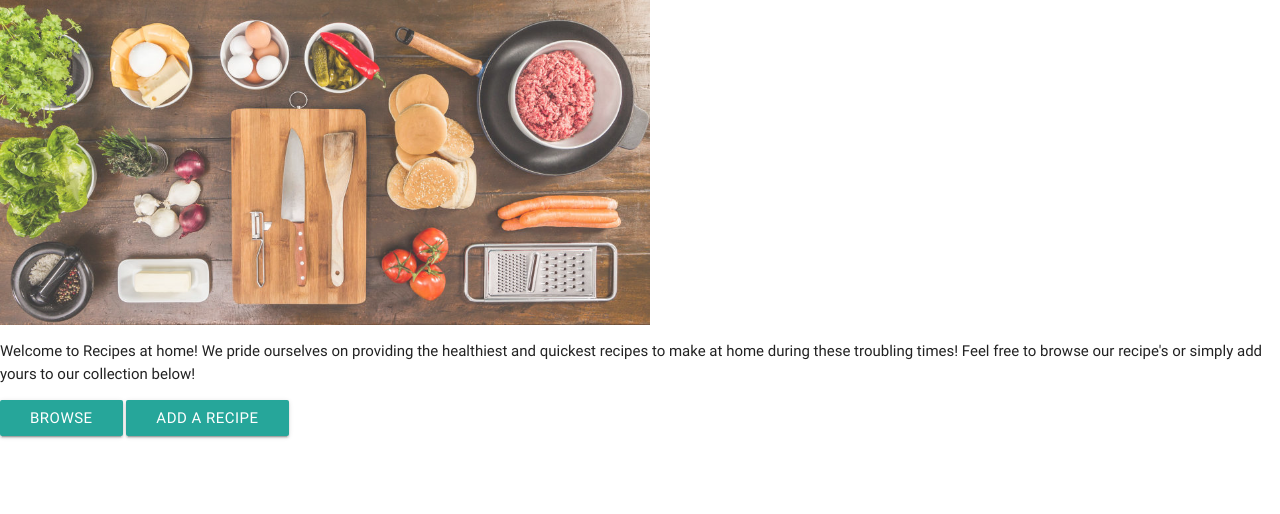
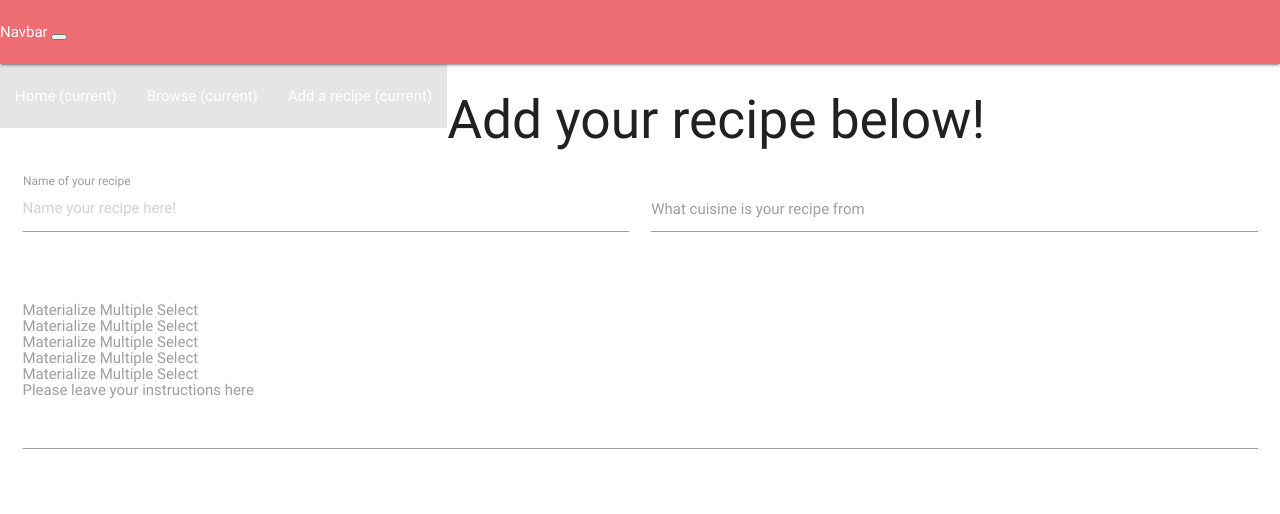
Before and after one commit to stormtrooper88/Cook-Book-Milestone-Three-Project, a Flask app: page /addrecipe in a window 1280 px wide. Shown: the top 514 px of the page. Run offline with Flask 2, Linux system fonts and the light colour scheme; data that the repository does not hold is empty; some libraries are stand-ins or nearby versions.

Commit message:
Added navbar

```diff
--- a/app.py
+++ b/app.py
@@ -11,10 +11,9 @@ app.config["MONGO_URI"] = 'mongodb+srv://root:Rundle18@myfirstcluster-6cjbt.mong
 mongo = PyMongo(app)
 
 @app.route('/')
-@app.route('/recipes')
-def hello():
-    recipes = mongo.db.recipes.find()
-    return render_template("base.html", recipes=recipes)
+@app.route('/recipe')
+def recipe():
+    return render_template("index.html", page_title="Home Page")
 
 @app.route('/browse')
 def browse():
@@ -22,7 +21,12 @@ def browse():
 
 @app.route('/addrecipe')
 def addrecipe():
-    return render_template("addrecipe.html", page_title="Add A Recipe")
+    bases = mongo.db.bases.find()
+    meats = mongo.db.meats.find()
+    sauces = mongo.db.sauces.find()
+    spices = mongo.db.spices.find()
+    vegetables = mongo.db.vegetables.find()
+    return render_template("addrecipe.html", page_title="Add A Recipe", bases=mongo.db.bases.find(), meats=mongo.db.meats.find(), sauces=mongo.db.sauces.find(), spices=mongo.db.spices.find(), vegetables=mongo.db.vegetables.find())
 
 if __name__ == '__main__':
     app.run(host=os.environ.get('IP', '0.0.0.0'),
--- a/templates/addrecipe.html
+++ b/templates/addrecipe.html
@@ -1,29 +1,74 @@
-{% extends 'base.html' %}
-{% block content %}
+{% extends 'base.html' %} {% block content %}
 
- <img class="materialboxed" width="650" src="static/images/frontimage.jpeg.jpg">
-     <p>Welcome to Recipes at home!
-We pride ourselves on providing the healthiest and quickest recipes to make at home during these troubling times!
+<h2>Add your recipe below!</h2>
 
-Feel free to browse our recipe's or simply add yours to our collection below!
-	</p>
+  <div class="row">
+    <form class="col s12">
+      <div class="row">
+        <div class="input-field col s6">
+          <input placeholder="Name your recipe here!" id="recipes_Recipe" type="text" class="validate">
+          <label for="name_of_recipe">Name of your recipe</label>
+        </div>
+        <div class="input-field col s6">
+          <input id="recipes_Cuisine" type="text" class="validate">
+          <label for="cuisine">What cuisine is your recipe from</label>
+        </div>
+      </div>
 
-<a href="browse.html" class="waves-effect waves-light btn">Browse</a>
+  <div action="" method="POST" class="input-field col s12">
+    <select multiple>
+    {% for base in bases %}
+      <option value="{{base.bases}}">{{base.bases}}</option>
+            {% endfor %}
+    </select>
+    <label>Materialize Multiple Select</label>
+  </div>
 
-<a href="addrecipe.html" class="waves-effect waves-light btn">Add a recipe</a>
+    <div action="" method="POST" class="input-field col s12">
+    <select multiple>
+    {% for meat in meats %}
+      <option value="{{meat.meats}}">{{meat.meats}}</option>
+      {% endfor %}
+    </select>
+    <label>Materialize Multiple Select</label>
+  </div>
 
-    {% for recipe in recipes %}
-        {{recipe.Recipe}}<br>
-        {{recipe.Cuisine}}<br>
-        {{recipe.Ingredients_bases}}<br>
-        {{recipe.Ingredients_sauces}}<br>
-        {{recipe.Ingrediets_spices}}<br>
-        {{recipe.Ingredients_vegetables}}<br>
-        {{recipe.Ingredients_meats}}<br>
-        {{recipe.Instructions}}<br>
+    <div action="" method="POST" class="input-field col s12">
+    <select multiple>
+    {% for sauce in sauces %}
+      <option value="{{sauce.sauces}}">{{sauce.sauces}}</option>
+            {% endfor %}
+    </select>
+    <label>Materialize Multiple Select</label>
+  </div>
 
+    <div action="" method="POST" class="input-field col s12">
+    <select multiple>
+    {% for spice in spices %}
+      <option value="{{spice.spices}}">{{spice.spices}}</option>
+            {% endfor %}
+    </select>
+    <label>Materialize Multiple Select</label>
+  </div>
 
+    <div action="" method="POST" class="input-field col s12">
+    <select multiple>
+    {% for vegetable in vegetables %}
+      <option value="{{vegetable.vegetables}}">{{vegetable.vegetables}}</option>
+            {% endfor %}
+    </select>
+    <label>Materialize Multiple Select</label>
+  </div>
 
-    {% endfor %}
+   <div class="row">
+    <form class="col s12">
+      <div class="row">
+        <div class="input-field col s12">
+          <textarea id="recipes_Instructions" class="materialize-textarea"></textarea>
+          <label for="textarea1">Please leave your instructions here</label>
+        </div>
+      </div>
+    </form>
+  </div>
 
-    {% endblock %}
+{% endblock %}
--- a/templates/base.html
+++ b/templates/base.html
@@ -9,7 +9,34 @@
 <meta name="viewport" content="width=device-width, initial-scale=1.0"/>
 </head>
 <body>
+<header>
+<nav class="navbar navbar-expand-lg navbar-light bg-light">
+  <a class="navbar-brand" href="#">Navbar</a>
+  <button class="navbar-toggler" type="button" data-toggle="collapse" data-target="#navbarSupportedContent" aria-controls="navbarSupportedContent" aria-expanded="false" aria-label="Toggle navigation">
+    <span class="navbar-toggler-icon"></span>
+  </button>
 
+  <div class="collapse navbar-collapse" id="navbarSupportedContent">
+    <ul class="navbar-nav mr-auto">
+      <li class="nav-item active">
+        <a class="nav-link" href="{{url_for('recipe')}}">Home <span class="sr-only">(current)</span></a>
+      </li>
+      </div>
+        <div class="collapse navbar-collapse" id="navbarSupportedContent">
+    <ul class="navbar-nav mr-auto">
+      <li class="nav-item active">
+        <a class="nav-link" href="{{url_for('browse')}}">Browse <span class="sr-only">(current)</span></a>
+      </li>
+      </div>
+        <div class="collapse navbar-collapse" id="navbarSupportedContent">
+    <ul class="navbar-nav mr-auto">
+      <li class="nav-item active">
+        <a class="nav-link" href="{{url_for('addrecipe')}}">Add a recipe <span class="sr-only">(current)</span></a>
+      </li>
+      </div>
+      </nav>
+
+</header>
  <script src="https://cdnjs.cloudflare.com/ajax/libs/jquery/3.2.1/jquery.min.js"></script>
     <script src="https://cdnjs.cloudflare.com/ajax/libs/materialize/0.100.2/js/materialize.min.js"></script>
     <script type="text/javascript">
@@ -20,7 +47,9 @@
 
 {% block content %}
 
-<h1>Cook Book</h1>
+
+
+<h1>Recipes at home!</h1>
  <img class="materialboxed" width="650" src="static/images/frontimage.jpeg.jpg">
      <p>Welcome to Recipes at home!
 We pride ourselves on providing the healthiest and quickest recipes to make at home during these troubling times!
@@ -32,22 +61,18 @@ Feel free to browse our recipe's or simply add yours to our collection below!
 
 <a href="{{url_for('addrecipe')}}" class="waves-effect waves-light btn">Add a recipe</a>
 
-    {% for recipe in recipes %}
-        {{recipe.Recipe}}<br>
-        {{recipe.Cuisine}}<br>
-        {{recipe.Ingredients_bases}}<br>
-        {{recipe.Ingredients_sauces}}<br>
-        {{recipe.Ingrediets_spices}}<br>
-        {{recipe.Ingredients_vegetables}}<br>
-        {{recipe.Ingredients_meats}}<br>
-        {{recipe.Instructions}}<br>
+    {% for base in bases %}
+    {% endfor %}
+        {% for meat in meats %}
+    {% endfor %}
+        {% for sauce in sauces %}
+    {% endfor %}
+        {% for spice in spices %}
+    {% endfor %}
+        {% for vegetable in vegetables %}
+    {% endfor %}
 
 
-
-    {% endfor %}
-
-    {% endblock %}
-
-
+{% endblock %}
 </body>
 </html>
```
Also changed, not shown: static/style.css (added, +48 -0 lines), templates/browse.html (+14 -21 lines), templates/index.html (added, +27 -0 lines), templates/main.html (added).
